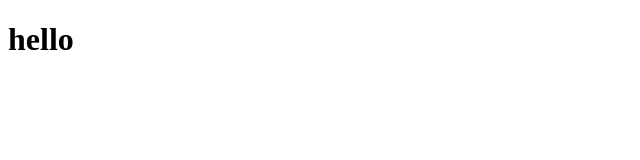
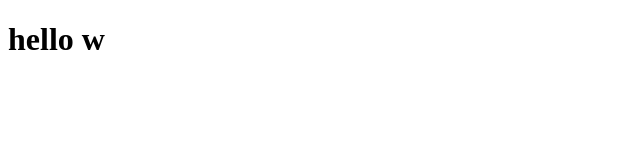
Before and after one commit to abelbirhan/Elsabeth, a plain HTML site: page index.html in a window 1280 px wide. Shown: the full height of the page, 0-640 px from the left. Drawn offline with Linux system fonts and the light colour scheme.

Commit message:
second edited file

```diff
--- a/index.html
+++ b/index.html
@@ -8,6 +8,6 @@
     <link rel="stylesheet" href="css/style.css">
 </head>
 <body>
-    <h1>hello</h1>
+    <h1>hello w</h1>
 </body>
 </html>
```
